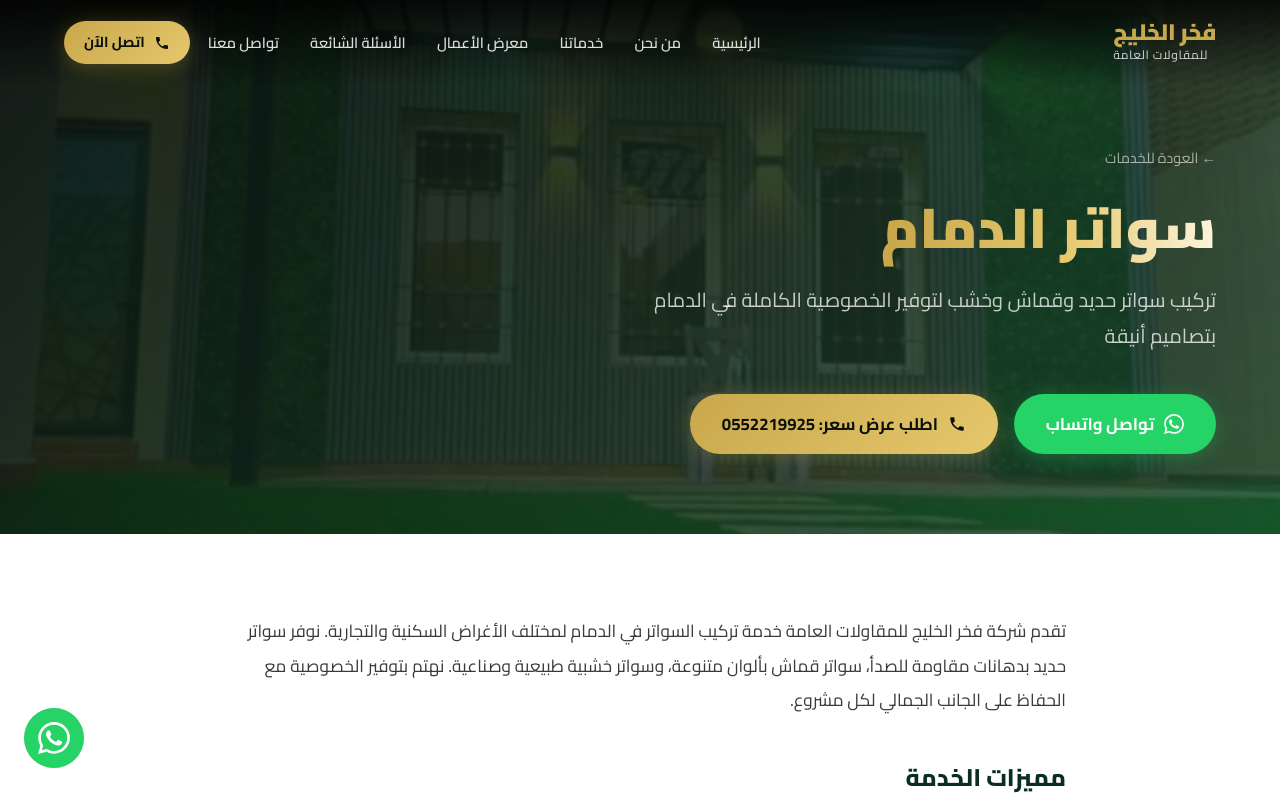
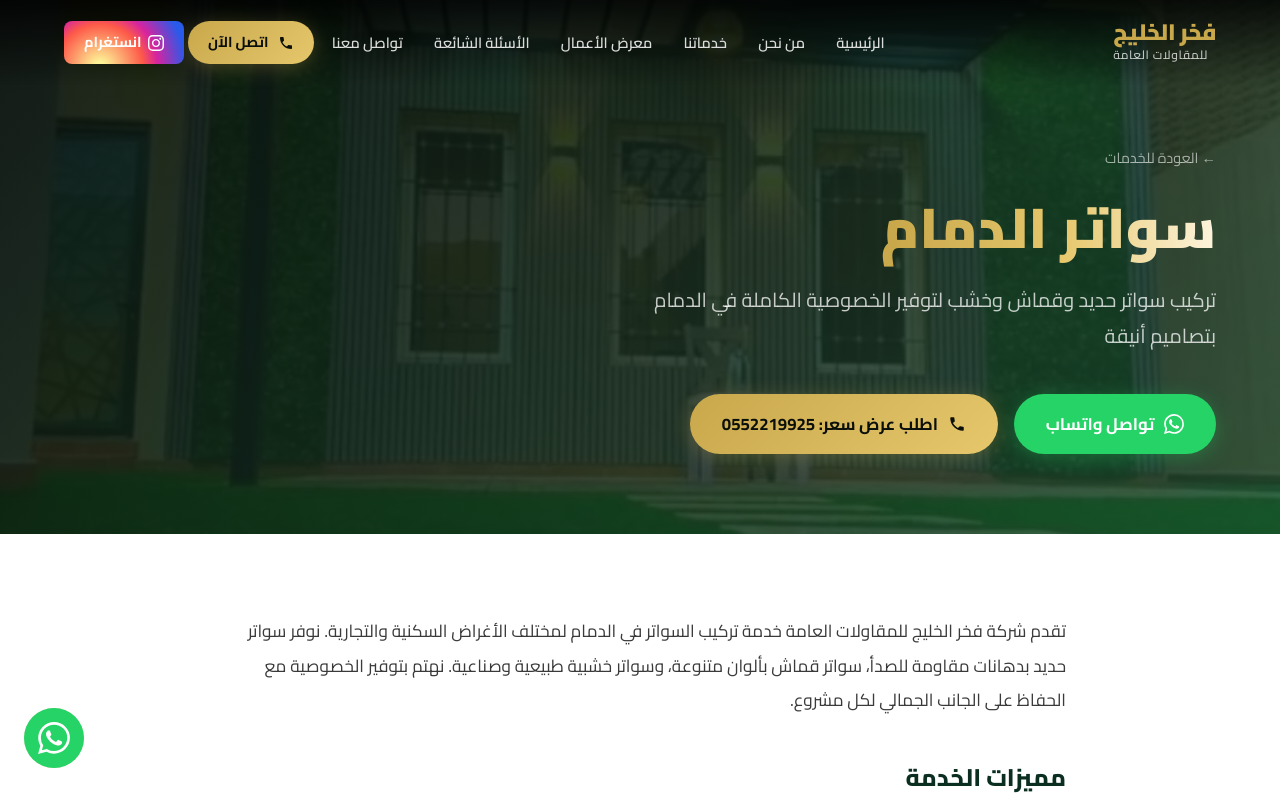
Before and after one commit to aref7ab-cmyk/muqawalat-amma, a Next.js app: page /khadamat/sawatir-aldammam in a window 1280 px wide. Shown: the top 800 px of the page. Built offline with nearby package versions, Linux system fonts and the light colour scheme; no server answers.

Commit message:
اضافة زر انستجرام

```diff
--- a/src/components/Navbar.tsx
+++ b/src/components/Navbar.tsx
@@ -124,6 +124,36 @@ export default function Navbar() {
                 اتصل الآن
               </button>
             </li>
+            <li>
+              <a
+                id="nav-instagram-btn"
+                href="https://www.instagram.com/yhyyshrym080?stkn=MWxnbGl6b3VqcWNkcw=="
+                target="_blank"
+                rel="noopener noreferrer"
+                aria-label="تابعنا على انستغرام"
+                style={{
+                  display: 'inline-flex',
+                  alignItems: 'center',
+                  gap: '0.4rem',
+                  padding: '0.55rem 1.25rem',
+                  fontSize: '0.9rem',
+                  fontWeight: 700,
+                  borderRadius: '8px',
+                  textDecoration: 'none',
+                  cursor: 'pointer',
+                  color: 'white',
+                  background: 'radial-gradient(circle at 30% 107%, #fdf497 0%, #fdf497 5%, #fd5949 45%, #d6249f 60%, #285AEB 90%)',
+                  transition: 'opacity 0.2s ease, transform 0.2s ease',
+                }}
+                onMouseEnter={(e) => { (e.currentTarget as HTMLElement).style.opacity = '0.85'; (e.currentTarget as HTMLElement).style.transform = 'scale(1.05)'; }}
+                onMouseLeave={(e) => { (e.currentTarget as HTMLElement).style.opacity = '1'; (e.currentTarget as HTMLElement).style.transform = 'scale(1)'; }}
+              >
+                <svg width="16" height="16" viewBox="0 0 24 24" fill="currentColor">
+                  <path d="M12 2.163c3.204 0 3.584.012 4.85.07 3.252.148 4.771 1.691 4.919 4.919.058 1.265.069 1.645.069 4.849 0 3.205-.012 3.584-.069 4.849-.149 3.225-1.664 4.771-4.919 4.919-1.266.058-1.644.07-4.85.07-3.204 0-3.584-.012-4.849-.07-3.26-.149-4.771-1.699-4.919-4.92-.058-1.265-.07-1.644-.07-4.849 0-3.204.013-3.583.07-4.849.149-3.227 1.664-4.771 4.919-4.919 1.266-.057 1.645-.069 4.849-.069zm0-2.163c-3.259 0-3.667.014-4.947.072-4.358.2-6.78 2.618-6.98 6.98-.059 1.281-.073 1.689-.073 4.948 0 3.259.014 3.668.072 4.948.2 4.358 2.618 6.78 6.98 6.98 1.281.058 1.689.072 4.948.072 3.259 0 3.668-.014 4.948-.072 4.354-.2 6.782-2.618 6.979-6.98.059-1.28.073-1.689.073-4.948 0-3.259-.014-3.667-.072-4.947-.196-4.354-2.617-6.78-6.979-6.98-1.281-.059-1.69-.073-4.949-.073zm0 5.838c-3.403 0-6.162 2.759-6.162 6.162s2.759 6.163 6.162 6.163 6.162-2.759 6.162-6.163c0-3.403-2.759-6.162-6.162-6.162zm0 10.162c-2.209 0-4-1.79-4-4 0-2.209 1.791-4 4-4s4 1.791 4 4c0 2.21-1.791 4-4 4zm6.406-11.845c-.796 0-1.441.645-1.441 1.44s.645 1.44 1.441 1.44c.795 0 1.439-.645 1.439-1.44s-.644-1.44-1.439-1.44z"/>
+                </svg>
+                انستغرام
+              </a>
+            </li>
           </ul>
 
           {/* Hamburger */}
@@ -224,6 +254,31 @@ export default function Navbar() {
           <button id="mobile-whatsapp-btn" className="btn-whatsapp" onClick={() => { handleWhatsAppClick(WA_HREF); handleLinkClick(); }} style={{ border: 'none', cursor: 'pointer' }}>
             واتساب
           </button>
+          <a
+            id="mobile-instagram-btn"
+            href="https://www.instagram.com/yhyyshrym080?stkn=MWxnbGl6b3VqcWNkcw=="
+            target="_blank"
+            rel="noopener noreferrer"
+            aria-label="تابعنا على انستغرام"
+            style={{
+              display: 'inline-flex',
+              alignItems: 'center',
+              gap: '0.4rem',
+              padding: '0.75rem 1.75rem',
+              fontSize: '1rem',
+              fontWeight: 700,
+              borderRadius: '8px',
+              textDecoration: 'none',
+              cursor: 'pointer',
+              color: 'white',
+              background: 'radial-gradient(circle at 30% 107%, #fdf497 0%, #fdf497 5%, #fd5949 45%, #d6249f 60%, #285AEB 90%)',
+            }}
+          >
+            <svg width="18" height="18" viewBox="0 0 24 24" fill="currentColor">
+              <path d="M12 2.163c3.204 0 3.584.012 4.85.07 3.252.148 4.771 1.691 4.919 4.919.058 1.265.069 1.645.069 4.849 0 3.205-.012 3.584-.069 4.849-.149 3.225-1.664 4.771-4.919 4.919-1.266.058-1.644.07-4.85.07-3.204 0-3.584-.012-4.849-.07-3.26-.149-4.771-1.699-4.919-4.92-.058-1.265-.07-1.644-.07-4.849 0-3.204.013-3.583.07-4.849.149-3.227 1.664-4.771 4.919-4.919 1.266-.057 1.645-.069 4.849-.069zm0-2.163c-3.259 0-3.667.014-4.947.072-4.358.2-6.78 2.618-6.98 6.98-.059 1.281-.073 1.689-.073 4.948 0 3.259.014 3.668.072 4.948.2 4.358 2.618 6.78 6.98 6.98 1.281.058 1.689.072 4.948.072 3.259 0 3.668-.014 4.948-.072 4.354-.2 6.782-2.618 6.979-6.98.059-1.28.073-1.689.073-4.948 0-3.259-.014-3.667-.072-4.947-.196-4.354-2.617-6.78-6.979-6.98-1.281-.059-1.69-.073-4.949-.073zm0 5.838c-3.403 0-6.162 2.759-6.162 6.162s2.759 6.163 6.162 6.163 6.162-2.759 6.162-6.163c0-3.403-2.759-6.162-6.162-6.162zm0 10.162c-2.209 0-4-1.79-4-4 0-2.209 1.791-4 4-4s4 1.791 4 4c0 2.21-1.791 4-4 4zm6.406-11.845c-.796 0-1.441.645-1.441 1.44s.645 1.44 1.441 1.44c.795 0 1.439-.645 1.439-1.44s-.644-1.44-1.439-1.44z"/>
+            </svg>
+            انستغرام
+          </a>
         </div>
       </div>
 
```
